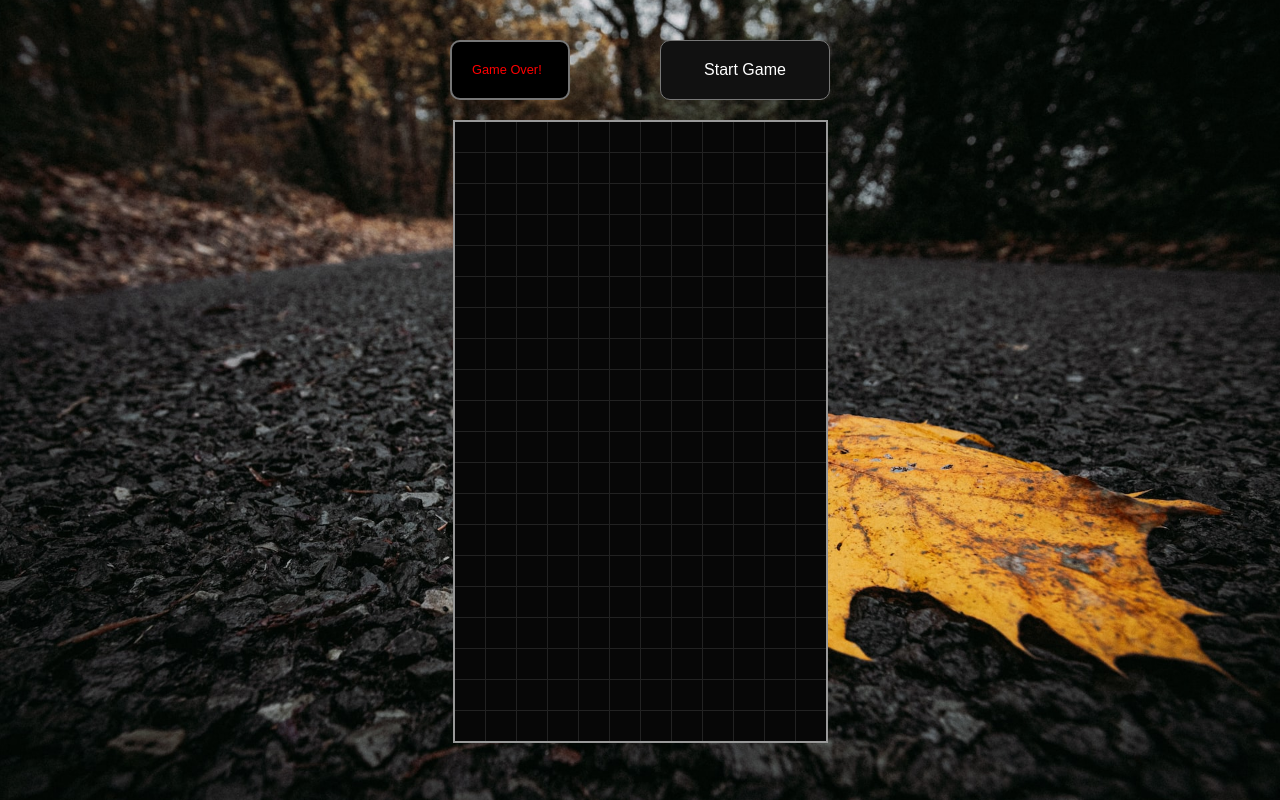
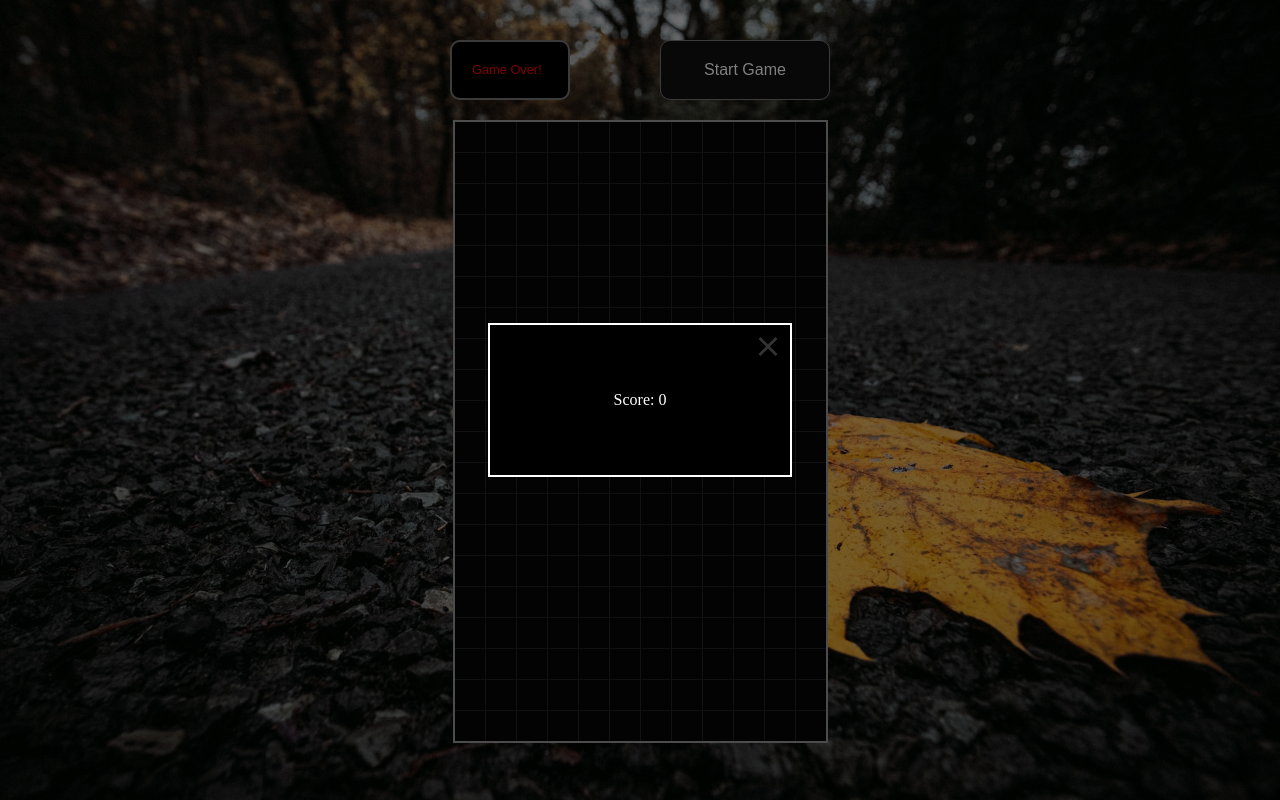
Before and after one commit to Re-Dnor/Tetris-app, a React (Create React App) app: page / in a window 1280 px wide. Built offline with nearby package versions, Linux system fonts and the light colour scheme.

Commit message:
add component Modal

```diff
--- a/src/Components/App.tsx
+++ b/src/Components/App.tsx
@@ -9,12 +9,14 @@ import { useGameStatus } from '../hooks/useGameStatus';
 import Stage from './Stage/Stage';
 import Display from './Display/Display';
 import StartButton from './StartButton/StartButton';
+import Modal from './Modal/Modal';
 // Styles
 import { StyledTetrisWrapper, StyledTetris } from './App.styles';
 
 function App() {
   const [dropTime, setDropTime] = useState<null | number>(null);
   const [gameOver, setGameOver] = useState(true);
+  const [showModal, setShowModal] = useState(true);
   const gameArea = useRef<HTMLDivElement>(null);
 
   const {
@@ -90,7 +92,7 @@ function App() {
       updatePlayerPos({ x: 0, y: 1, collided: false });
     } else {
       if (player.pos.y < 1) {
-        console.log('game over');
+        setShowModal(true);
         setGameOver(true);
         setDropTime(null);
       }
@@ -102,8 +104,15 @@ function App() {
     drop();
   }, dropTime);
 
+  const handleCloseModal = (e: React.MouseEvent) => {
+    if (e.currentTarget === e.target) {
+      setShowModal(false);
+    }
+  };
+
   return (
     <StyledTetrisWrapper role="button" tabIndex={0} onKeyDown={move} onKeyUp={keyUp} ref={gameArea}>
+      {showModal && <Modal callback={handleCloseModal} text={`Score: ${score}`} />}
       <StyledTetris>
         <div className="display">
           {gameOver ? (
--- /dev/null
+++ b/src/Components/Modal/Modal.styles.ts
@@ -0,0 +1,71 @@
+import styled, { keyframes } from 'styled-components';
+
+const smoothAnimation = keyframes`
+  0% { opacity: 0}
+  100% { opacity: 1}
+`;
+
+export const StyledModalWrapper = styled.div`
+  position: absolute;
+  overflow: hidden;
+  outline: none;
+  top: 0;
+  right: 0;
+  width: 100%;
+  height: 100vh;
+  overflow: hidden;
+  outline: none;
+  display: flex;
+  align-items: center;
+  justify-content: center;
+  background-color: rgba(0,0,0, 0.5);
+  animation: ${smoothAnimation} 2s;
+`;
+
+export const StyledModal = styled.div`
+  width: 300px;
+  height: 150px;
+  position: absolute;
+  margin-left: auto;
+  margin-right: auto;
+  left: 0;
+  right: 0;
+  display: flex;
+  align-items: center;
+  justify-content: center;
+  background-color: black;
+  border: 2px solid white;
+  color: white;
+`;
+
+export const CloseModal = styled.div`
+  position: absolute;
+  top: 10px;
+  right: 10px;
+  width: 24px;
+  height: 24px;
+  opacity: 0.2;
+  cursor: pointer;
+  transition: opacity ease 0.5s;
+
+  &:hover {
+opacity: 1;
+};
+
+  &:before,
+  &:after {
+    content: '';
+    position: absolute;
+    top: 10px;
+    display: block;
+    width: 24px;
+    height: 3px;
+    background: white;
+  }
+  &:before {
+    transform: rotate(45deg);
+  }
+  &:after {
+    transform: rotate(-45deg);
+  }
+`;
--- /dev/null
+++ b/src/Components/Modal/Modal.tsx
@@ -0,0 +1,20 @@
+import React from 'react';
+import { StyledModal, StyledModalWrapper, CloseModal } from './Modal.styles';
+
+type Props = {
+  callback: (e: React.MouseEvent) => void;
+  text?: string;
+}
+
+function Modal({ callback, text }: Props) {
+  return (
+    <StyledModalWrapper onClick={callback}>
+      <StyledModal>
+        {text}
+        <CloseModal onClick={callback} />
+      </StyledModal>
+    </StyledModalWrapper>
+  );
+}
+
+export default Modal;
```
